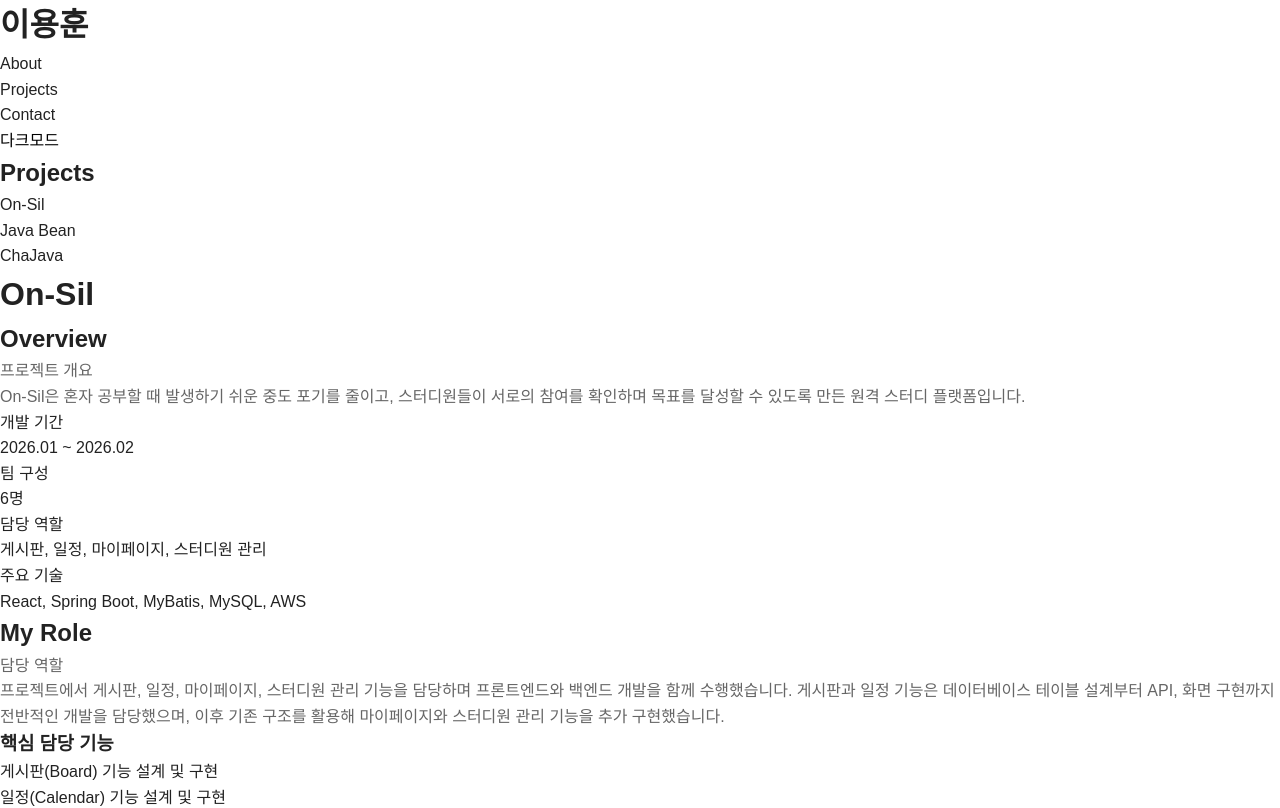
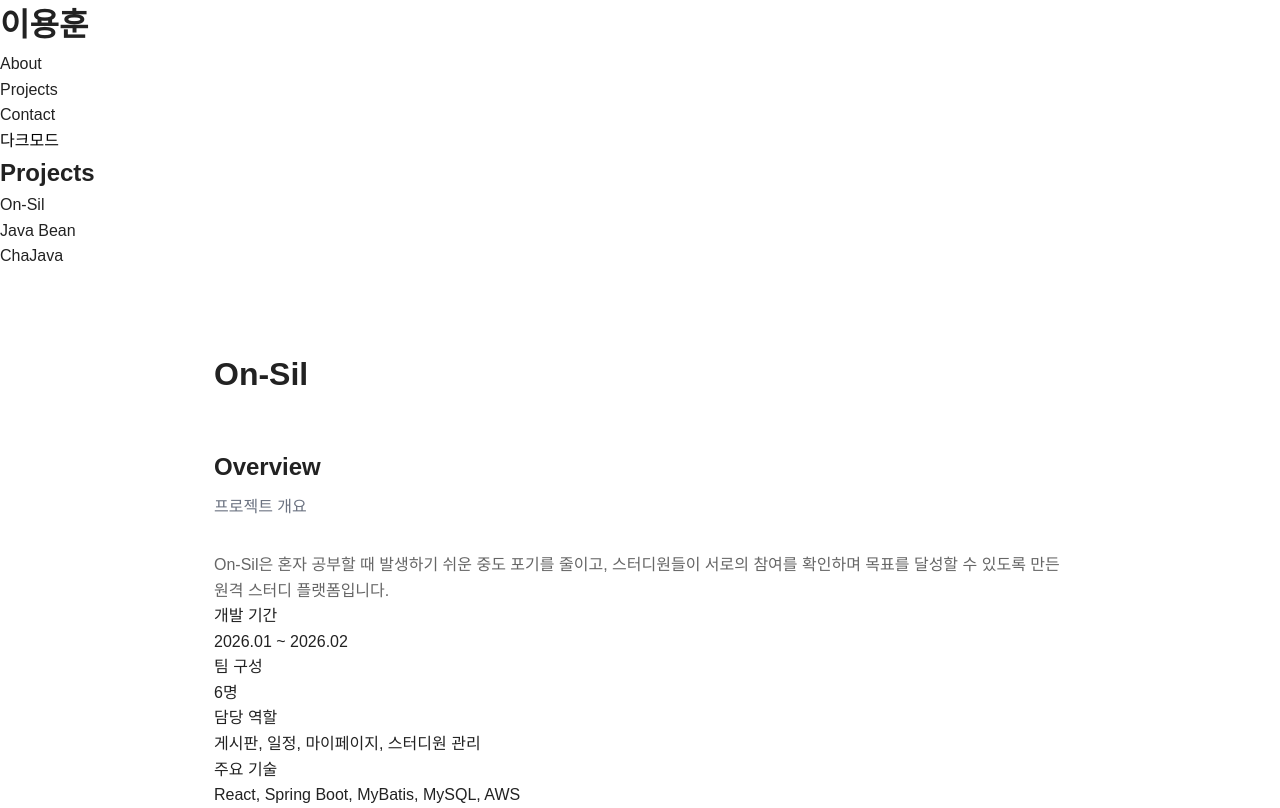
Before and after one commit to yongpro0526/yongpro0526.github.io, a React (Vite) app: page /projects/on-sil in a window 1280 px wide. Shown: the top 808 px of the page. Built offline with nearby package versions, Linux system fonts and the light colour scheme; a web font is replaced by a local one.

Commit message:
2026-07-09_style: ProjectDetailLayout 기본 레이아웃 적용

```diff
--- /dev/null
+++ b/src/components/ProjectDetailLayout/ProjectDetailLayout.css
@@ -0,0 +1,25 @@
+.project-detail {
+    max-width: 900px;
+    margin: 0 auto;
+    padding: 80px 24px 120px;
+}
+
+.project-section {
+    margin-top: 96px;
+}
+
+.project-section:first-of-type {
+    margin-top: 48px;
+}
+
+.project-section-header {
+    margin-bottom: 32px;
+}
+
+.project-section-header h2 {
+    margin-bottom: 8px;
+}
+
+.project-section-header p {
+    color: #6B7280;
+}
--- a/src/components/ProjectDetailLayout/ProjectDetailLayout.jsx
+++ b/src/components/ProjectDetailLayout/ProjectDetailLayout.jsx
@@ -1,3 +1,5 @@
+import "./ProjectDetailLayout.css";
+
 const projectSections = [
     {
         id: "overview",
@@ -38,12 +40,12 @@ const projectSections = [
 
 function ProjectDetailLayout({ title, sections }) {
     return (
-        <main>
+        <main className="project-detail">
             <h1>{title}</h1>
 
             {projectSections.map((section) => (
-                <section id={section.id} key={section.id}>
-                    <header>
+                <section className="project-section" id={section.id} key={section.id}>
+                    <header className="project-section-header">
                         <h2>{section.title}</h2>
                         <p>{section.subtitle}</p>
                     </header>
```
